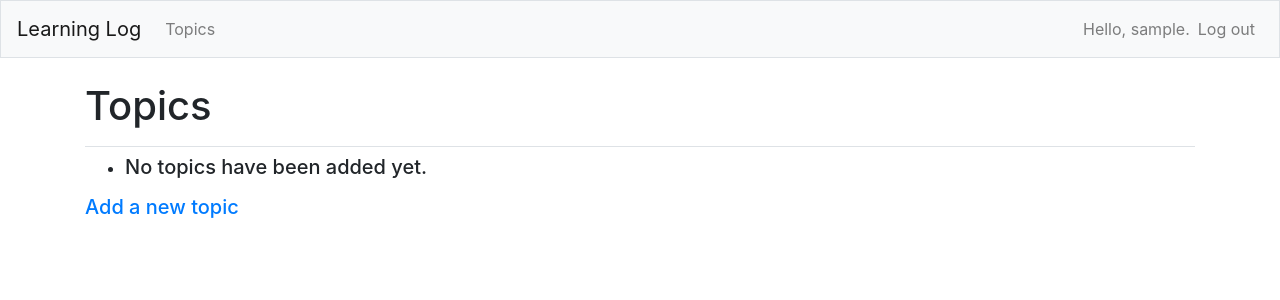
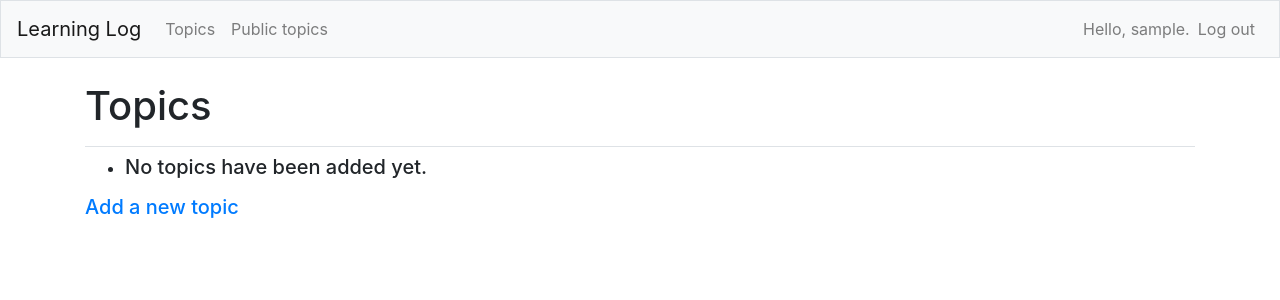
Before and after one commit to ILeXeIR/learning_log, a Django app: page /topics/ in a window 1280 px wide. Shown: the top 300 px of the page. Run offline with Django 4.2, Linux system fonts and the light colour scheme; the visitor is signed in with stand-in values (Sample User, id 1); data that the repository does not hold is empty; some libraries are stand-ins or nearby versions.

Commit message:
Add public topics.

```diff
--- a/learning_logs/templates/learning_logs/base.html
+++ b/learning_logs/templates/learning_logs/base.html
@@ -27,7 +27,12 @@
   	  	<ul class="navbar-nav mr-auto">
   	  	  <li class="nav-item">
   	  	  	<a class="nav-link" href="{% url 'learning_logs:topics' %}">
-  	  	  	  Topics</a></li>
+  	  	  	  Topics</a>
+          </li>
+          <li class="nav-item">
+            <a class="nav-link" href="{% url 'learning_logs:public_topics' %}">
+              Public topics</a>
+          </li>
   	  	</ul>
   	  	<ul class="navbar-nav ml-auto">
   	  	  {% if user.is_authenticated %}
--- a/learning_logs/urls.py
+++ b/learning_logs/urls.py
@@ -7,8 +7,10 @@ app_name = 'learning_logs'
 urlpatterns = [
 	#Домашняя страница
 	path('', views.index, name='index'),
-	#Страница со списком всех тем.
+	#Страница со списком своих тем.
 	path('topics/', views.topics, name='topics'),
+	#Страница со списом публичных тем.
+	path('public_topics/', views.public_topics, name='public_topics'),
 	#Страница с подробной информацией по отдельной теме
 	path('topics/<int:topic_id>/', views.topic, name='topic'),
 	#Страница для добавления новой темы
--- a/learning_logs/views.py
+++ b/learning_logs/views.py
@@ -18,16 +18,22 @@ def check_topic_owner(owner, user):
 
 @login_required
 def topics(request):
-	#Выводит список тем
+	#Выводит список своих тем
 	topics = Topic.objects.filter(owner=request.user).order_by('date_added')
 	context = {'topics': topics}
 	return render(request, 'learning_logs/topics.html', context)
 
-@login_required
+def public_topics(request):
+	#Выводит список публичных тем
+	topics = Topic.objects.filter(public=True).order_by('date_added')
+	context = {'topics': topics}
+	return render(request, 'learning_logs/public_topics.html', context)
+
 def topic(request, topic_id):
 	#Выводит одну тему и все ее записи.
 	topic = get_object_or_404(Topic, id=topic_id)
-	check_topic_owner(topic.owner, request.user)
+	if not topic.public:
+		check_topic_owner(topic.owner, request.user)
 	entries = topic.entry_set.order_by('-date_added')
 	context = {'topic': topic, 'entries': entries}
 	return render(request, 'learning_logs/topic.html', context)
```
Also changed, not shown: learning_logs/templates/learning_logs/public_topics.html (added, +24 -0 lines).
